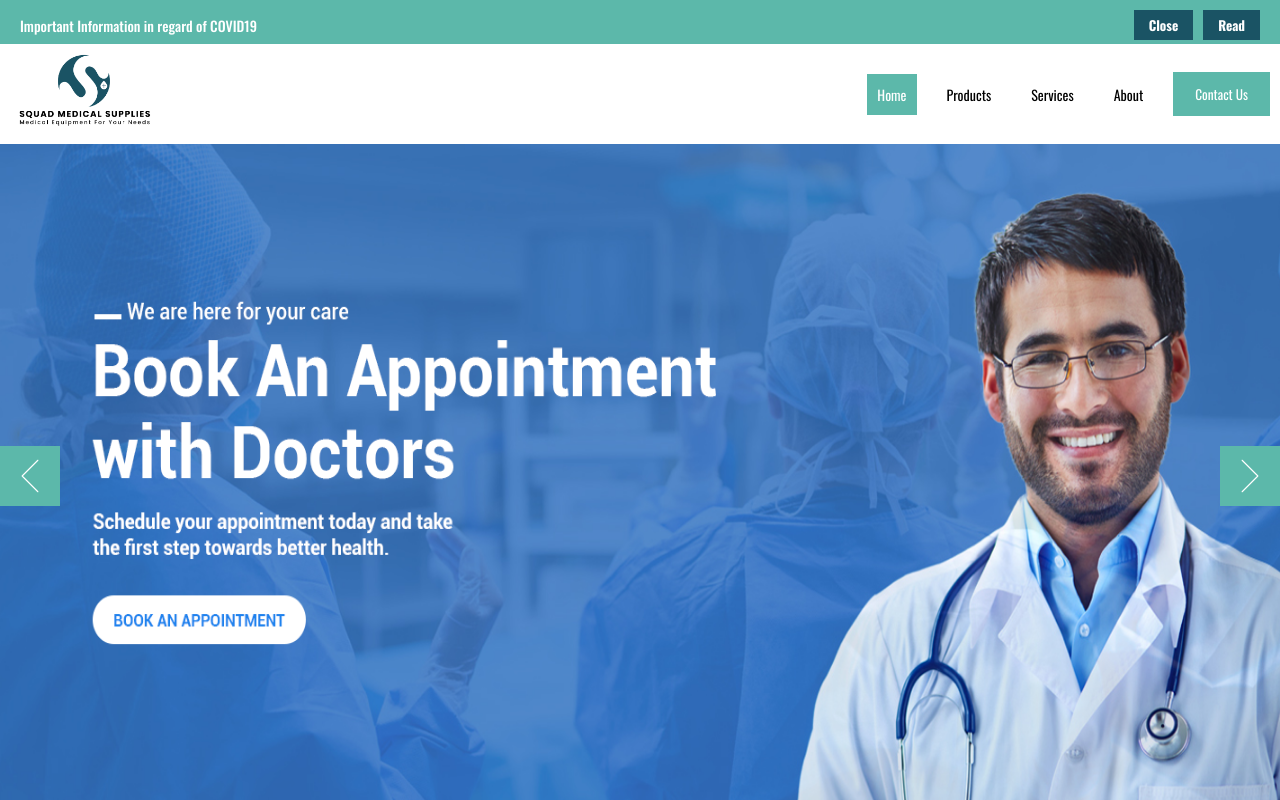
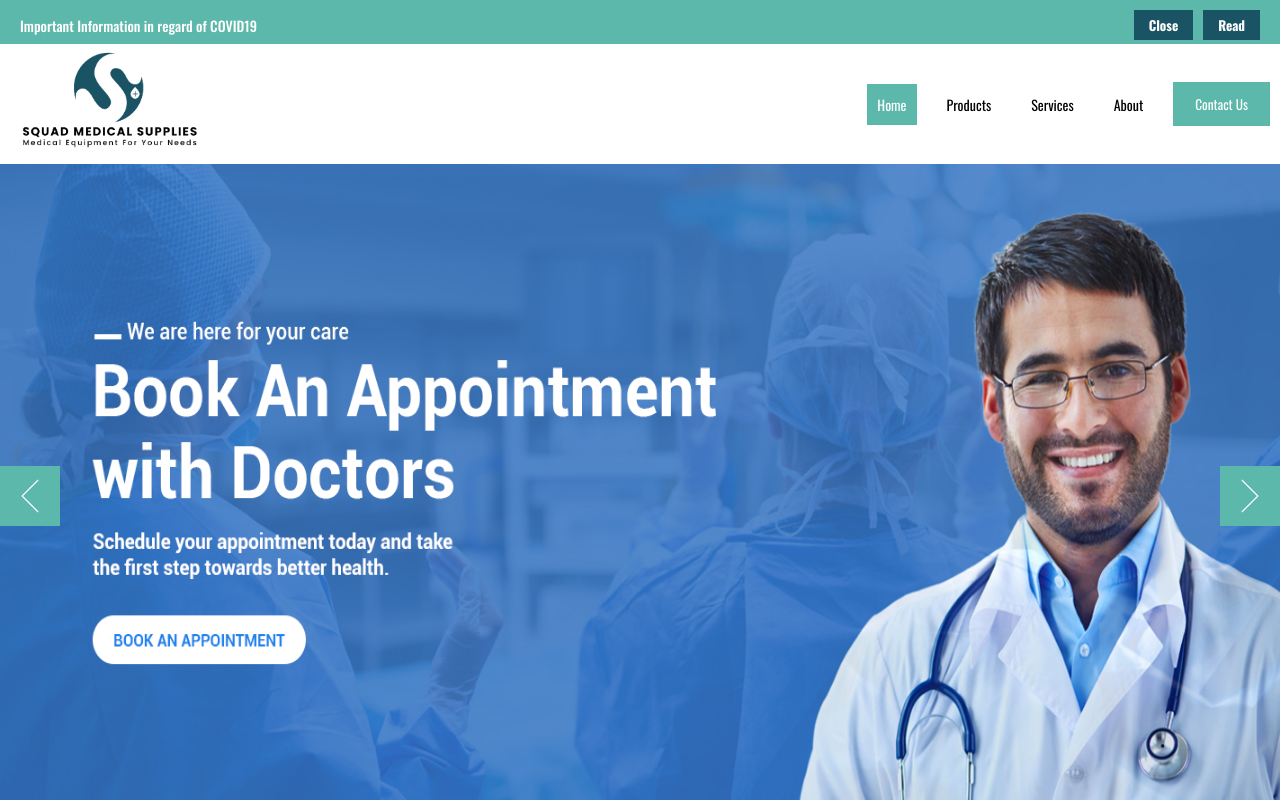
Before and after one commit to MKashanButt/squad-medical-supplies, a Next.js app: page / in a window 1280 px wide. Shown: the top 800 px of the page. Built offline with nearby package versions, Linux system fonts and the light colour scheme.

Commit message:
changed header size and logo size

```diff
--- a/src/assets/css/components/Header.module.css
+++ b/src/assets/css/components/Header.module.css
@@ -25,7 +25,7 @@
 
 .header {
     width: 100%;
-    height: 100px;
+    height: 120px;
     padding: 0 10px;
     display: flex;
     align-items: center;
@@ -37,8 +37,8 @@
 }
 
 .header .logo {
-    width: 150px;
-    height: 20%;
+    width: 200px;
+    height: 30%;
 }
 
 .header nav {
```
